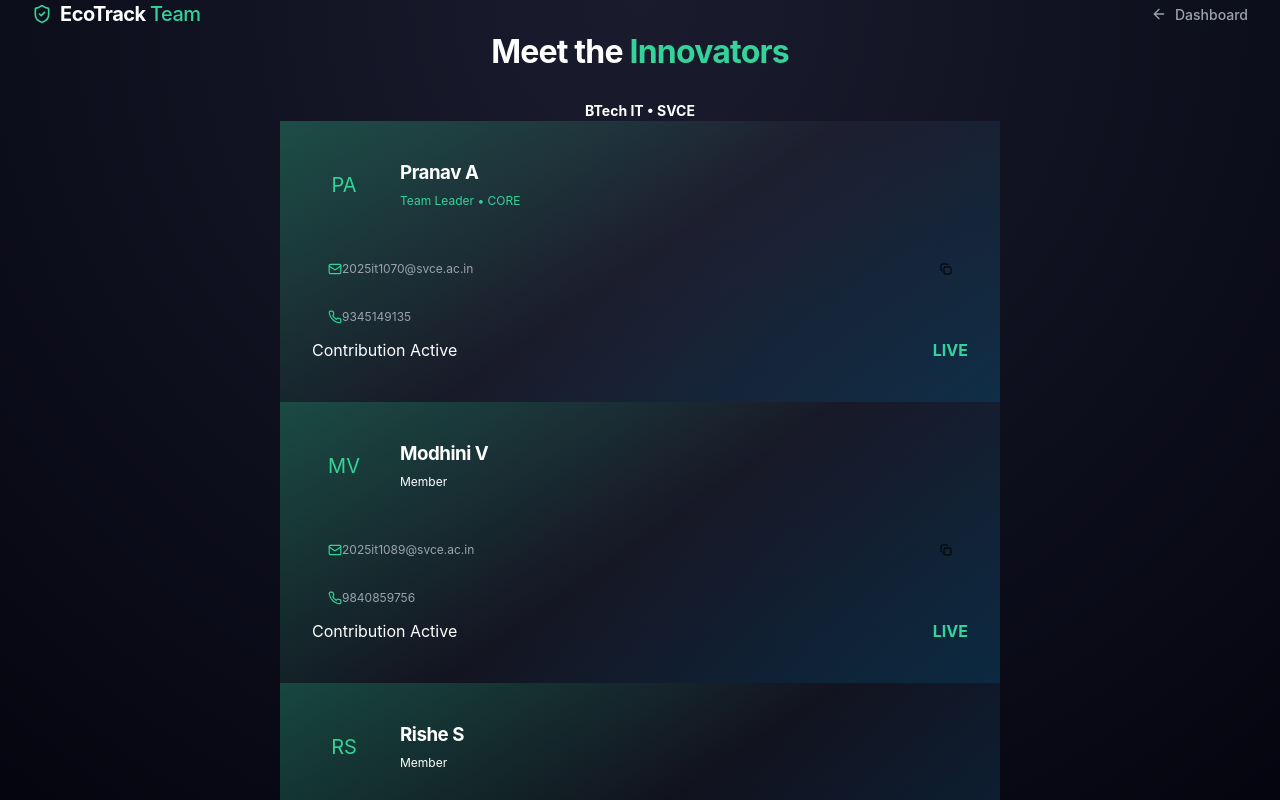
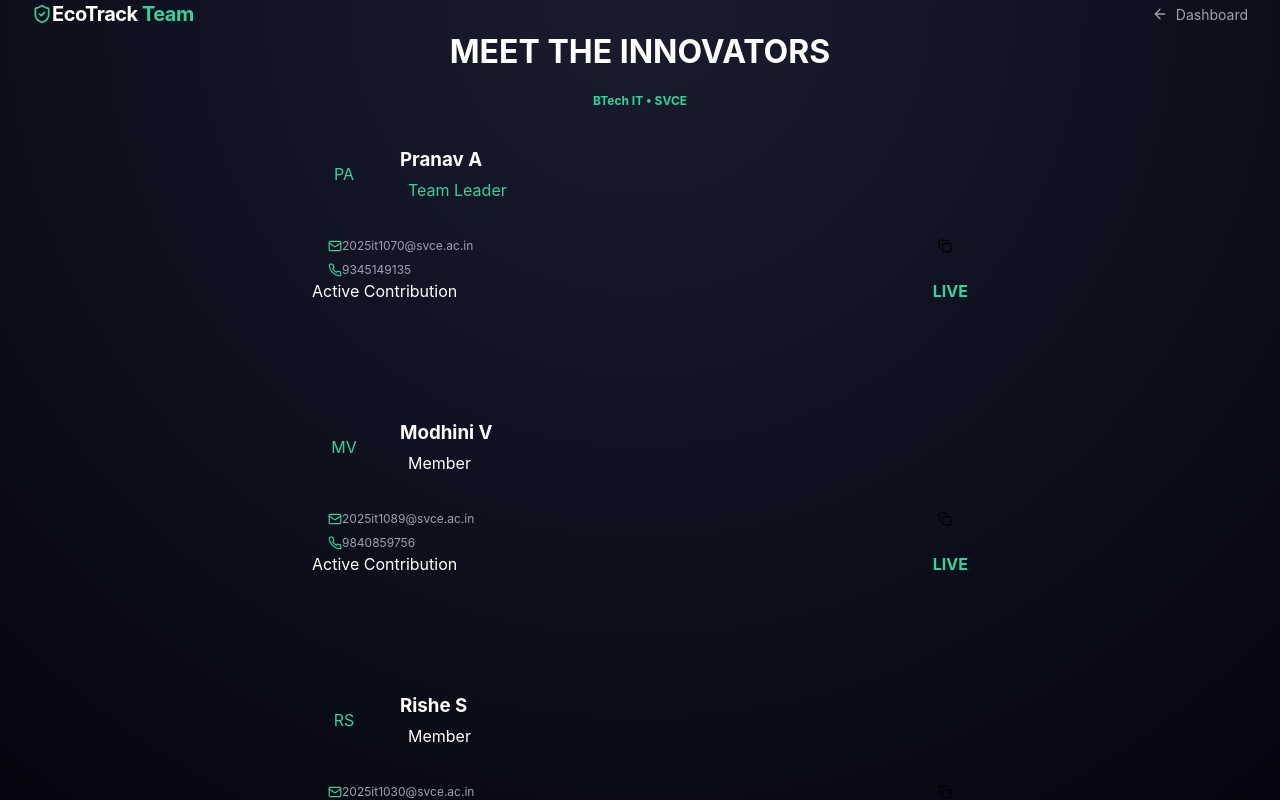
Before and after one commit to Modhini-IT/frontend, a React (Vite) app: page /team in a window 1280 px wide. Shown: the top 800 px of the page. Built offline with nearby package versions, Linux system fonts and the light colour scheme.

Commit message:
Update Team.jsx

```diff
--- a/src/pages/Team.jsx
+++ b/src/pages/Team.jsx
@@ -4,9 +4,7 @@ import { ArrowLeft, Phone, Mail, ShieldCheck, Copy, Check } from 'lucide-react';
 
 const Team = () => {
     const navigate = useNavigate();
-    const [visibleCards, setVisibleCards] = useState([]);
     const [copiedIndex, setCopiedIndex] = useState(null);
-    const observerRef = useRef(null);
 
     const teamMembers = [
         { name: 'Pranav A', role: 'Team Leader', email: '2025it1070@svce.ac.in', phone: '9345149135', initials: 'PA' },
@@ -17,115 +15,92 @@ const Team = () => {
         { name: 'Srivatsan S', role: 'Member', email: '2025it1058@svce.ac.in', phone: '7358116408', initials: 'SS' }
     ];
 
-    useEffect(() => {
-        const options = { threshold: 0.15 };
-        observerRef.current = new IntersectionObserver((entries) => {
-            entries.forEach((entry) => {
-                const index = parseInt(entry.target.dataset.index);
-                if (entry.isIntersecting) {
-                    setVisibleCards(prev => [...new Set([...prev, index])]);
-                }
-            });
-        }, options);
-
-        document.querySelectorAll('.team-card-trigger').forEach(t => observerRef.current.observe(t));
-        return () => observerRef.current?.disconnect();
-    }, []);
-
-    const copyEmail = (email, index) => {
-        navigator.clipboard.writeText(email);
+    const copyToClipboard = (text, index) => {
+        navigator.clipboard.writeText(text);
         setCopiedIndex(index);
         setTimeout(() => setCopiedIndex(null), 2000);
     };
 
     return (
-        <div className="min-h-screen bg-[#0d1117] text-white font-sans selection:bg-emerald-500/30 overflow-x-hidden">
-            {/* Eco Glows */}
-            <div className="fixed inset-0 pointer-events-none">
-                <div className="absolute top-[-10%] left-[-10%] w-[40rem] h-[40rem] bg-emerald-500/5 rounded-full blur-[120px]" />
-                <div className="absolute bottom-[-10%] right-[-10%] w-[30rem] h-[30rem] bg-blue-500/5 rounded-full blur-[100px]" />
+        <div className="min-h-screen bg-[#0a0c10] text-white selection:bg-emerald-500/30 font-sans">
+            {/* Nav Section */}
+            <nav className="fixed top-0 w-full z-[100] px-8 py-5 flex justify-between items-center bg-[#0a0c10]/90 backdrop-blur-xl border-b border-white/5">
+                <div className="flex items-center gap-3">
+                    <ShieldCheck size={20} className="text-emerald-400" />
+                    <span className="font-bold text-xl tracking-tight">EcoTrack <span className="text-emerald-400">Team</span></span>
                 </div>
-
-            {/* Nav */}
-            <nav className="fixed top-0 w-full z-50 px-8 py-5 flex justify-between items-center bg-[#0d1117]/80 backdrop-blur-xl border-b border-white/5">
-                <div className="flex items-center gap-2">
-                    <ShieldCheck size={20} className="text-emerald-400" />
-                    <span className="font-bold text-xl tracking-tight text-white">EcoTrack <span className="text-emerald-400 font-medium">Team</span></span>
-                </div>
-                <button onClick={() => navigate('/')} className="flex items-center gap-2 text-sm font-medium text-gray-400 hover:text-white transition-all">
+                <button onClick={() => navigate('/')} className="flex items-center gap-2 text-sm text-gray-400 hover:text-white transition-all">
                     <ArrowLeft size={16} /> Dashboard
                 </button>
             </nav>
 
-            <div className="max-w-3xl mx-auto px-6 pt-40 pb-60 relative z-10">
-                <header className="text-center mb-32">
-                    <h1 className="text-5xl md:text-6xl font-black mb-6 tracking-tight text-white">Meet the <span className="text-emerald-400">Innovators</span></h1>
-                    <p className="text-gray-500 text-sm uppercase tracking-[0.4em] font-bold">BTech IT • SVCE</p>
+            <div className="max-w-3xl mx-auto px-6 pt-32 pb-20">
+                <header className="text-center mb-20">
+                    <h1 className="text-4xl md:text-5xl font-black mb-4 tracking-tighter">MEET THE INNOVATORS</h1>
+                    <p className="text-emerald-400 text-xs font-bold tracking-[0.3em] uppercase">BTech IT • SVCE</p>
                 </header>
 
-                <div className="space-y-12">
-                    {teamMembers.map((member, index) => {
-                        const isVisible = visibleCards.includes(index);
-                        return (
-                            <div key={index} data-index={index} className="team-card-trigger">
+                {/* The Stacking Container */}
+                <div className="relative">
+                    {teamMembers.map((member, index) => (
                         <div
-                                    className={`relative p-[1px] rounded-[32px] transition-all duration-1000 ease-out group ${
-                                        isVisible ? 'opacity-100 translate-y-0 scale-100' : 'opacity-0 translate-y-20 scale-95'
-                                    }`}
+                            key={index}
+                            className="sticky top-28 mb-20 w-full"
                             style={{
-                                        background: isVisible
-                                            ? 'linear-gradient(145deg, rgba(52,211,153,0.3) 0%, rgba(255,255,255,0.03) 50%, rgba(14,165,233,0.2) 100%)'
-                                            : 'transparent'
+                                zIndex: index + 1, // Higher index for each subsequent card
+                                marginTop: index === 0 ? '0' : '40px'
                             }}
                         >
+                            {/* Glassy Border Wrapper */}
+                            <div className="relative p-[1px] rounded-[32px] overflow-hidden bg-gradient-to-br from-emerald-500/40 via-white/5 to-blue-500/20 shadow-2xl">
+
                                 {/* Darker Internal Card */}
-                                    <div className="bg-[#090c12] rounded-[31px] p-8 md:p-10 relative z-10 hover:bg-[#0b0e16] transition-colors">
-                                        <div className="flex flex-col md:flex-row md:items-center justify-between gap-8">
+                                <div className="bg-[#0f141c] rounded-[31px] p-8 md:p-10">
+                                    <div className="flex flex-col md:flex-row justify-between gap-8">
                                         <div className="flex items-center gap-6">
-                                                <div className="w-16 h-16 rounded-2xl bg-[#0d1117] border border-white/5 flex items-center justify-center text-emerald-400 font-black text-xl shadow-2xl">
+                                            <div className="w-16 h-16 rounded-2xl bg-[#0a0c10] border border-white/10 flex items-center justify-center text-emerald-400 font-black text-2xl shadow-inner">
                                                 {member.initials}
                                             </div>
                                             <div>
-                                                    <h3 className="text-3xl font-bold tracking-tight text-white">{member.name}</h3>
-                                                    <span className={`text-xs font-black tracking-widest uppercase ${member.role === 'Team Leader' ? 'text-emerald-400' : 'text-gray-500'}`}>
-                                                        {member.role} {member.role === 'Team Leader' && '• CORE'}
+                                                <h3 className="text-2xl font-bold text-white mb-1">{member.name}</h3>
+                                                <span className={`text-[10px] font-black tracking-widest uppercase px-2 py-0.5 rounded ${member.role === 'Team Leader' ? 'bg-emerald-500/20 text-emerald-400' : 'bg-white/5 text-gray-500'}`}>
+                                                    {member.role}
                                                 </span>
                                             </div>
                                         </div>
 
                                         <div className="flex flex-col gap-2">
                                             <button
-                                                    onClick={() => copyEmail(member.email, index)}
-                                                    className="flex items-center justify-between gap-4 bg-[#0d1117] px-4 py-3 rounded-xl border border-white/5 hover:border-emerald-500/30 transition-all group/btn"
+                                                onClick={() => copyToClipboard(member.email, index)}
+                                                className="flex items-center justify-between gap-4 bg-[#0a0c10] px-4 py-2.5 rounded-xl border border-white/5 hover:border-emerald-500/40 transition-all group"
                                             >
                                                 <div className="flex items-center gap-3">
                                                     <Mail size={14} className="text-emerald-400" />
-                                                        <span className="text-xs font-mono text-gray-400 group-hover/btn:text-emerald-100 transition-colors">{member.email}</span>
+                                                    <span className="text-xs font-mono text-gray-400 group-hover:text-white">{member.email}</span>
                                                 </div>
-                                                    {copiedIndex === index ? <Check size={12} className="text-emerald-400" /> : <Copy size={12} className="text-gray-600 group-hover/btn:text-emerald-400" />}
+                                                {copiedIndex === index ? <Check size={14} className="text-emerald-400" /> : <Copy size={14} className="text-gray-700 group-hover:text-emerald-400" />}
                                             </button>
-                                                <div className="flex items-center gap-3 bg-[#0d1117] px-4 py-3 rounded-xl border border-white/5">
+                                            <div className="flex items-center gap-3 bg-[#0a0c10] px-4 py-2.5 rounded-xl border border-white/5">
                                                 <Phone size={14} className="text-emerald-400" />
                                                 <span className="text-xs font-mono text-gray-400">{member.phone}</span>
                                             </div>
                                         </div>
                                     </div>
 
-                                        {/* Eco Status Bar */}
+                                    {/* Dashboard-style Progress */}
                                     <div className="mt-8 pt-6 border-t border-white/5">
                                         <div className="flex justify-between items-center mb-2">
-                                                <span className="text-[10px] font-black text-gray-600 uppercase tracking-widest">Contribution Active</span>
-                                                <span className="text-[10px] font-bold text-emerald-400 animate-pulse">LIVE</span>
+                                            <span className="text-[10px] font-black text-gray-600 uppercase tracking-widest">Active Contribution</span>
+                                            <span className="text-[10px] font-bold text-emerald-400">LIVE</span>
                                         </div>
                                         <div className="h-1 w-full bg-white/5 rounded-full overflow-hidden">
-                                                <div className="h-full bg-emerald-500 rounded-full transition-all duration-[2s]" style={{ width: isVisible ? '100%' : '0%' }} />
+                                            <div className="h-full bg-emerald-500 rounded-full" style={{ width: '100%' }} />
                                         </div>
                                     </div>
                                 </div>
                             </div>
                         </div>
-                        );
-                    })}
+                    ))}
                 </div>
             </div>
         </div>
```
Lines whose indentation alone changed are shown as unchanged.
